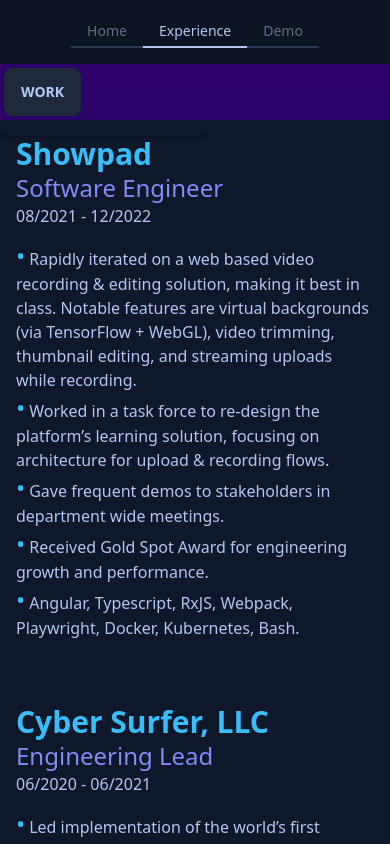
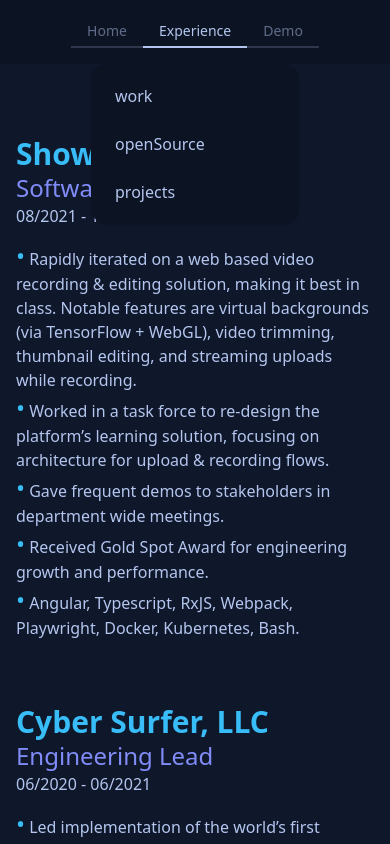
Before and after one commit to jackfrate/personal-site, a Next.js app: page /experience/work in a window 390 px wide. Both pictures are taken after a click on the label "WORK". Shown: the top 844 px of the page. Built offline with nearby package versions, Linux system fonts and the light colour scheme.

Commit message:
mobile layout thing is done

```diff
--- a/src/components/experience/experience-layout.tsx
+++ b/src/components/experience/experience-layout.tsx
@@ -1,4 +1,3 @@
-import Link from "next/link";
 import type { ReactNode } from "react";
 
 const sections = ["work", "openSource", "projects"] as const;
@@ -10,33 +9,39 @@ type Props = {
 
 const ExperienceLayout = ({ activeSection, children }: Props) => {
   return (
-    <div className="flex grow-0 flex-col lg:flex-row">
+    <div className="relative flex grow-0 flex-col bg-base-100 lg:flex-row">
       {/* Dropdown for mobile */}
-      <div className="dropdown lg:hidden">
+      <div className="dropdown flex flex-row justify-center lg:hidden">
         <label tabIndex={0} className="btn m-1">
           {activeSection}
         </label>
         <ul
           tabIndex={0}
-          className="dropdown-content menu rounded-box w-52 bg-base-100 p-2 shadow"
-        ></ul>
+          className="dropdown-content menu rounded-box w-52 bg-base-300 p-2 shadow"
+        >
+          {sections.map((section) => (
+            <li key={section}>
+              <a href={`/experience/${section}`}>{section}</a>
+            </li>
+          ))}
+        </ul>
       </div>
       {/* Sidebar menu for desktop */}
-      <div className="hidden grow-0 lg:flex">
+      <div className="sticky hidden max-h-screen grow-0 flex-col items-center justify-center lg:flex">
         <ul className="menu w-56 bg-base-100">
           {sections.map((section) => (
             <li key={section}>
-              <Link href={`/experience/${section}`}>
+              <a href={`/experience/${section}`}>
                 <p className={`${section === activeSection ? "active" : ""}`}>
                   {section}
                 </p>
-              </Link>
+              </a>
             </li>
           ))}
         </ul>
       </div>
       {/* actual content that shows up */}
-      {children}
+      <div className="flex grow flex-col ">{children}</div>
       {/* TODO: delete or use this */}
       {/* <div className="flex grow"> */}
       {/* </div> */}
```
